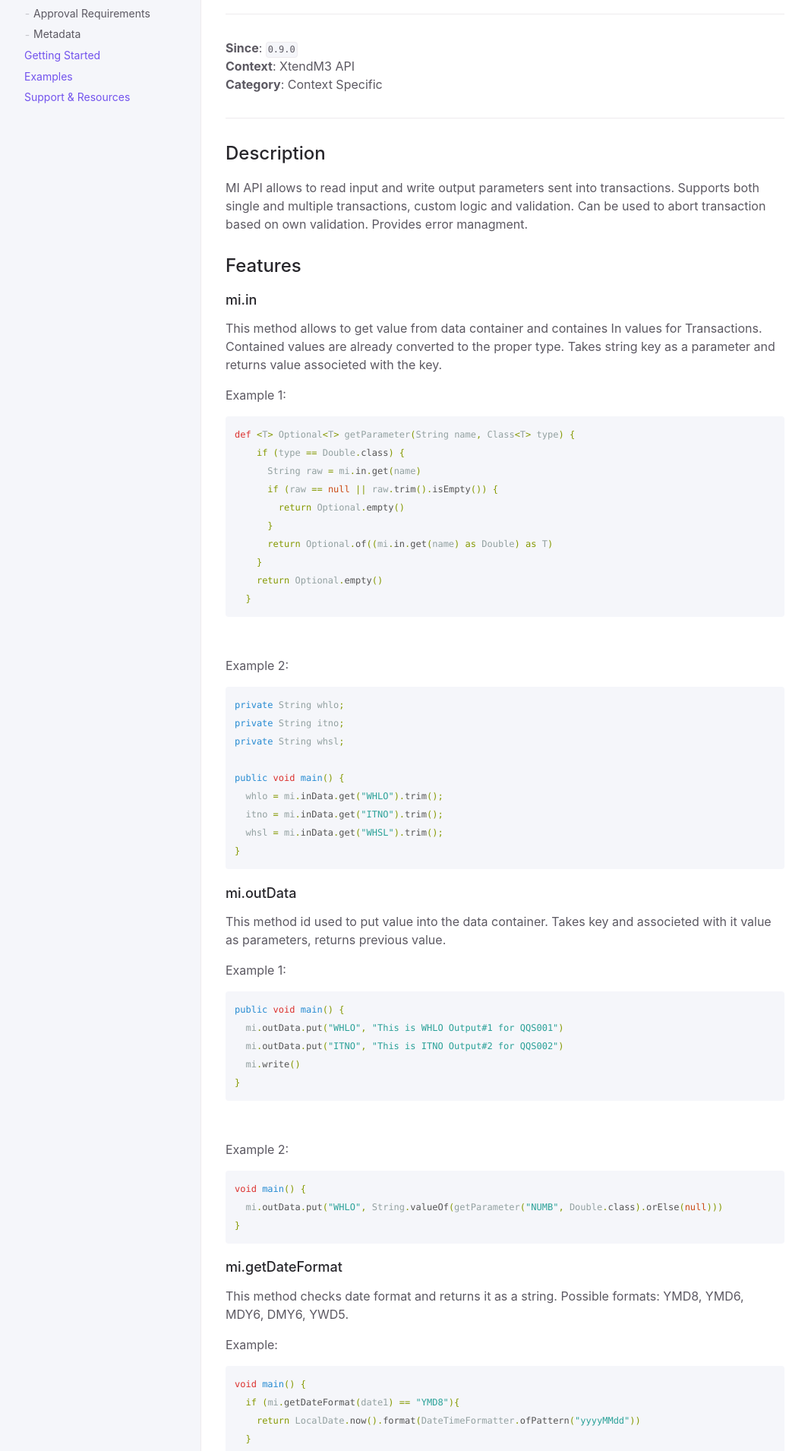
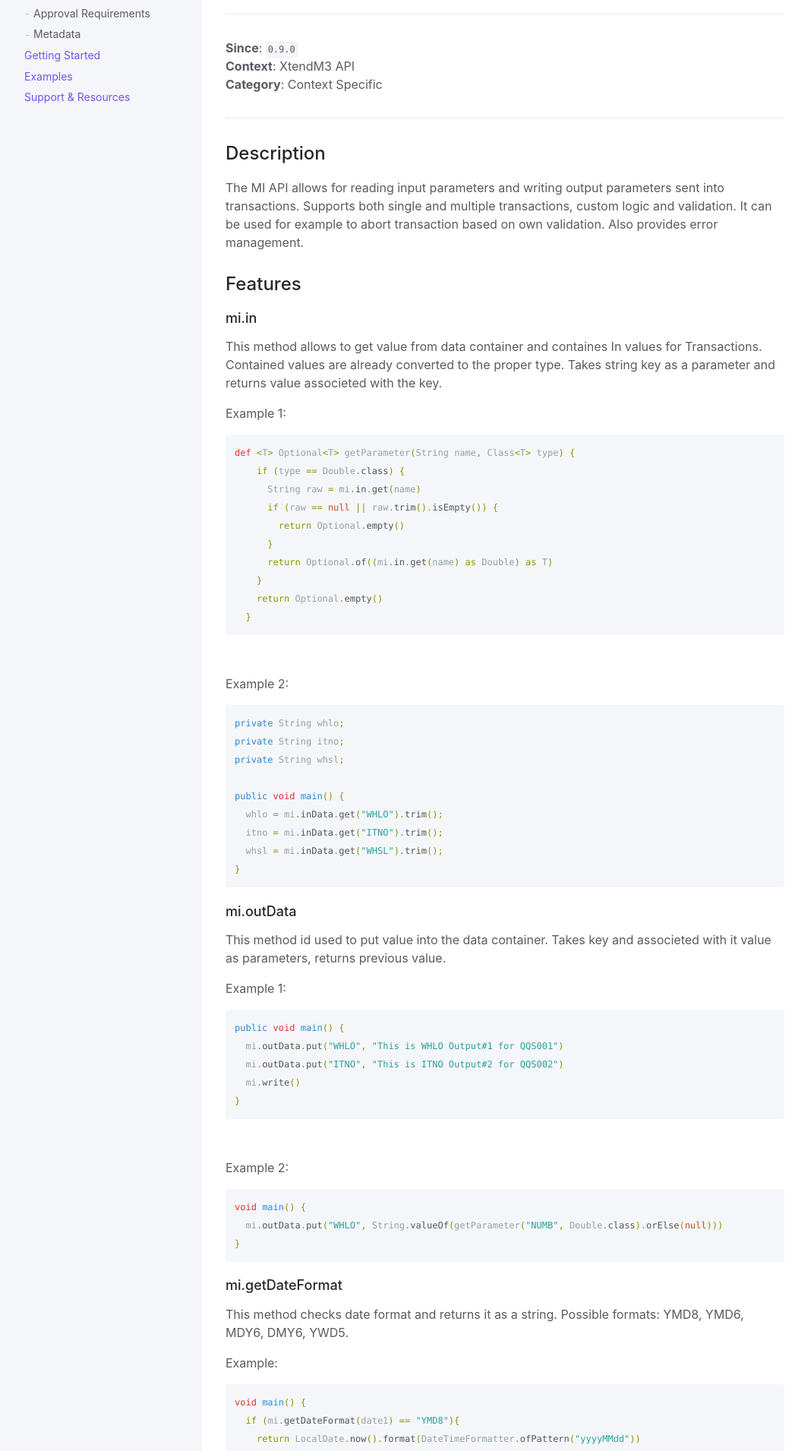
Before and after one commit to infor-cloud/xtendm3, a Jekyll site: the page built from docs/documentation/api-specification/mi-api.md, in a window 1280 px wide. Shown: the part 656-2566 px from the top of the page at 76% size, without its empty margins (107-1171 px from the left). Built offline with Jekyll 4.4.1, drawn with Linux system fonts in a browser that asks for light colours; some of the changed text lies outside the part shown.

```diff
--- a/docs/documentation/api-specification/mi-api.md
+++ b/docs/documentation/api-specification/mi-api.md
@@ -27,7 +27,7 @@ Checklist for requesting approval for your extensions.
 
 ---
 ## Description
-MI API allows to read input and write output parameters sent into transactions. Supports both single and multiple transactions, custom logic and validation.  Can be used to abort transaction based on own validation. Provides error managment.
+The MI API allows for reading input parameters and writing output parameters sent into transactions. Supports both single and multiple transactions, custom logic and validation. It can be used for example to abort transaction based on own validation. Also provides error management.
 
 ## Features
 
```
Also changed, not shown: other parts of docs/documentation/api-specification/mi-api.md (+1 -1 lines).
